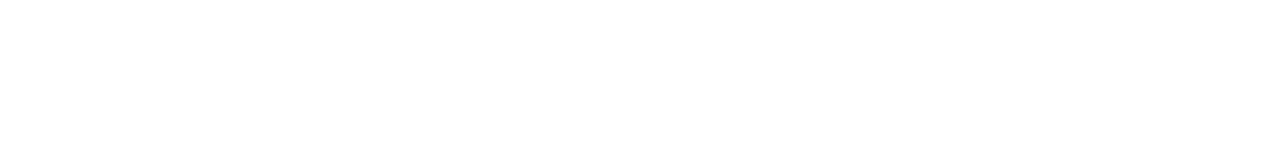
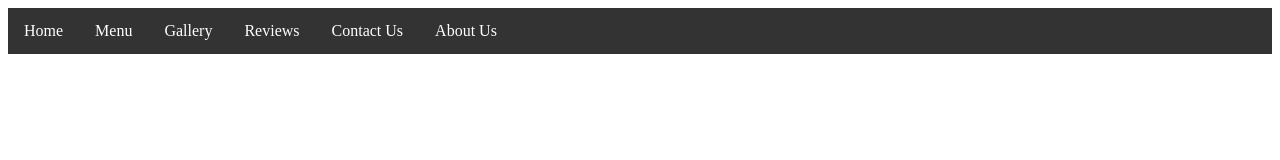
Before and after one commit to paulee5/BurgerBarn, a plain HTML site: page menu.html in a window 1280 px wide. Drawn offline with Linux system fonts and the light colour scheme.

Commit message:
Added taskbar on every page and added images to folder.

```diff
--- a/about.html
+++ b/about.html
@@ -0,0 +1,18 @@
+<!DOCTYPE html>
+<html>
+
+
+<head>
+  <title>BurgerBarn</title>
+  <link rel="stylesheet"  type="text/css" href="./css/main.css"/>
+</head>
+
+<body>
+<ul>
+  <li><a href="index.html">Home</a></li>
+  <li><a href="menu.html">Menu</a></li>
+  <li><a href="gallery.html">Gallery</a></li>
+  <li><a href="reviews.html">Reviews</a></li>
+  <li><a href="contact.html">Contact Us</a></li>
+  <li><a href="about.html">About Us</a></li>
+</ul>
--- a/css/main.css
+++ b/css/main.css
@@ -1,3 +1,5 @@
+
+
 
 ul {
   list-style-type: none;
--- a/menu.html
+++ b/menu.html
@@ -0,0 +1,18 @@
+<!DOCTYPE html>
+<html>
+
+
+<head>
+  <title>BurgerBarn</title>
+  <link rel="stylesheet"  type="text/css" href="./css/main.css"/>
+</head>
+
+<body>
+<ul>
+  <li><a href="index.html">Home</a></li>
+  <li><a href="menu.html">Menu</a></li>
+  <li><a href="gallery.html">Gallery</a></li>
+  <li><a href="reviews.html">Reviews</a></li>
+  <li><a href="contact.html">Contact Us</a></li>
+  <li><a href="about.html">About Us</a></li>
+</ul>
```
Also changed, not shown: contact.html (+18 -0 lines), gallery.html (+18 -0 lines), index.html (+1 -1 lines), reviews.html (+18 -0 lines), img/Burger_Menu.jpg (added), img/Red_Barn.jpg (added).
